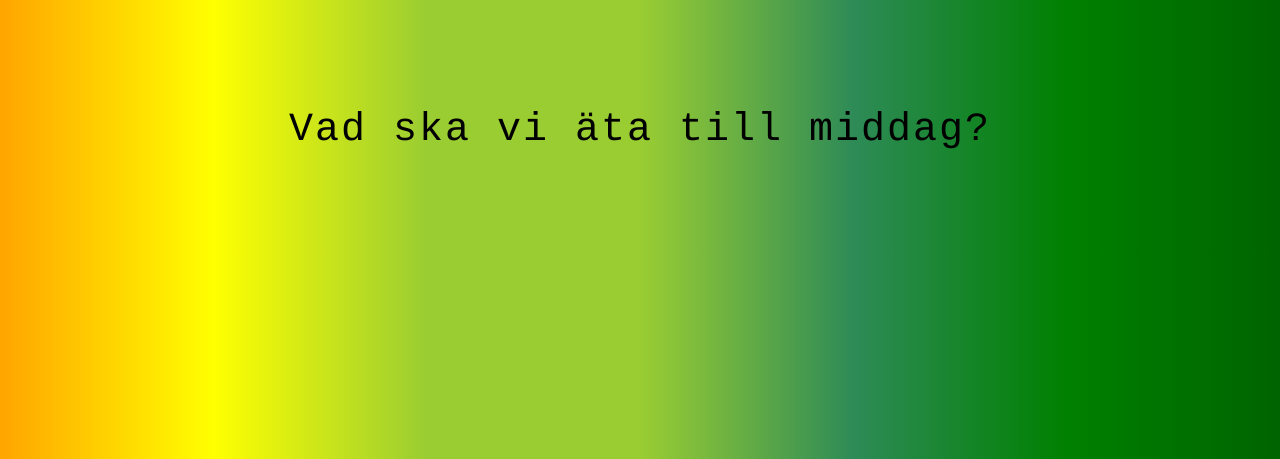
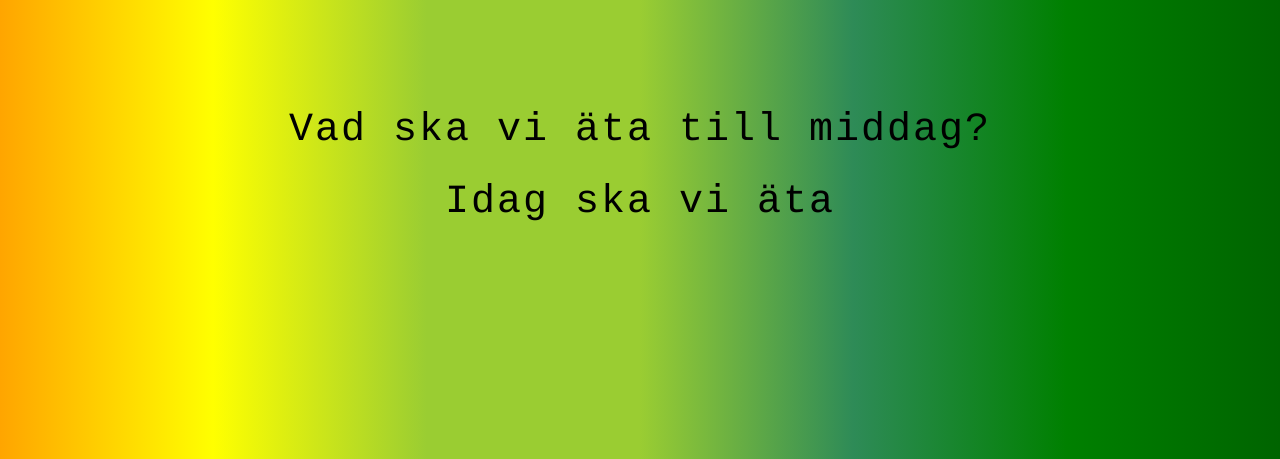
Before and after one commit to lindaan/help-me-pick-one, a plain HTML site: page index.html in a window 1280 px wide. Both pictures are taken after a click on the button "Välj!". Shown: the top 459 px of the page. Drawn offline with nearby package versions, Linux system fonts and the light colour scheme.

Commit message:
Figured out how to change the title after clicking the button

```diff
--- a/index.html
+++ b/index.html
@@ -6,7 +6,12 @@
     <link href="./main.css" rel="stylesheet" type="text/css">
   </head>
   <body class="backgroundColor">
-    <h1 class="title">Vad ska vi äta till middag?</h1>
+    <div class="title">
+    <h1>Vad ska vi äta till middag?</h1>
+  </div>
+  <div class="titleTwo">
+      <h1>Idag ska vi äta</h1>
+  </div>
     <div class="inputSection">
       <div class="inputs">
         <input placeholder="Hitt på nåt"></input>
@@ -22,6 +27,7 @@
     <script>
     $(function() {
       $('.resultSection').hide()
+      $('.titleTwo').hide()
 
       var add_option = function() {
         $('.inputs').append('<input></input>')
@@ -39,6 +45,7 @@
         var winner = options[Math.floor(Math.random() * options.length)]
         console.log(winner)
         $('.resultSection').text(winner)
+        $('.titleTwo').show()
       }
       $('.pickOne').click(submit)
     })
```
